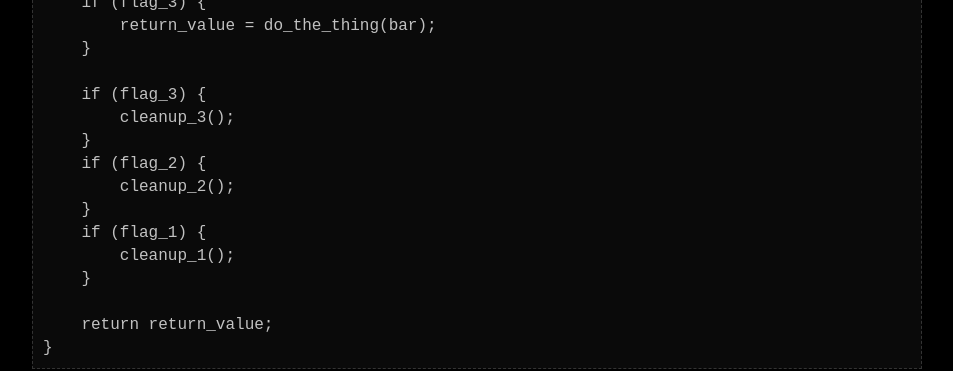
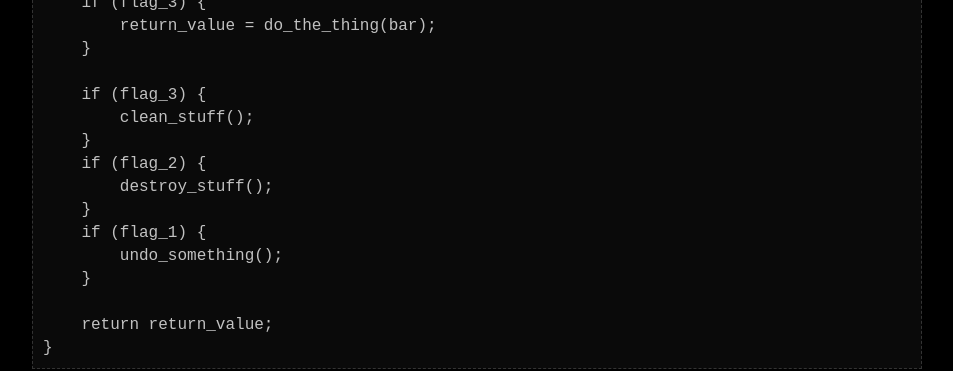
Before and after one commit to Jorenar/blog, a Jekyll site: the page built from _posts/2023-02-26-gotophobia-harmful.md, in a window 1280 px wide and 1400 px high, scrolled down 5745 px. Shown: the part 611-982 px from the top of the window, without its empty margins (163-1116 px from the left). Built offline with Jekyll 4.4.1, drawn with Linux system fonts in a browser that asks for light colours; some of the changed text lies outside the part shown.

Commit message:
deploy: 3274e752a3c7c83091fcaaf667e43471b0757dd4

````diff
--- a/_posts/2023-02-26-gotophobia-harmful.md
+++ b/_posts/2023-02-26-gotophobia-harmful.md
@@ -108,22 +108,22 @@ int* foo(int bar)
     int* return_value = NULL;
 
     if (!do_something(bar)) {
-        goto error_1;
+        goto error_didnt_sth;
     }
     if (!init_stuff(bar)) {
-        goto error_2;
+        goto error_bad_init;
     }
     if (!prepare_stuff(bar)) {
-        goto error_3;
+        goto error_bad_prep;
     }
     return_value = do_the_thing(bar);
 
-error_3:
-    cleanup_3();
-error_2:
-    cleanup_2();
-error_1:
-    cleanup_1();
+error_bad_prep:
+    clean_stuff();
+error_bad_init:
+    destroy_stuff();
+error_didnt_sth:
+    undo_something();
 
     return return_value;
 }
@@ -197,11 +197,11 @@ int* foo(int bar)
             if (prepare_stuff(bar)) {
                 return_value = do_the_thing(bar);
             }
-            cleanup_3();
+            clean_stuff();
         }
-        cleanup_2();
+        destroy_stuff();
     }
-    cleanup_1();
+    undo_something();
 
     return return_value;
 }
@@ -256,24 +256,24 @@ int* foo(int bar)
     int* return_value = NULL;
 
     if (!do_something(bar)) {
-        cleanup_1();
+        undo_something();
         return return_value;
     }
     if (!init_stuff(bar)) {
-        cleanup_2();
-        cleanup_1();
+        destroy_stuff();
+        undo_something();
         return return_value;
     }
     if (!prepare_stuff(bar)) {
-        cleanup_3();
-        cleanup_2();
-        cleanup_1();
+        clean_stuff();
+        destroy_stuff();
+        undo_something();
         return return_value;
     }
 
-    cleanup_3();
-    cleanup_2();
-    cleanup_1();
+    clean_stuff();
+    destroy_stuff();
+    undo_something();
 
     return do_the_thing(bar);
 }
@@ -343,13 +343,13 @@ int* foo(int bar)
     }
 
     if (flag_3) {
-        cleanup_3();
+        clean_stuff();
     }
     if (flag_2) {
-        cleanup_2();
+        destroy_stuff();
     }
     if (flag_1) {
-        cleanup_1();
+        undo_something();
     }
 
     return return_value;
@@ -403,13 +403,13 @@ int foo(int bar)
 
     // Clean up
     if (stuff_prepared) {
-        cleanup_3();
+        clean_stuff();
     }
     if (stuff_inited) {
-        cleanup_2();
+        destroy_stuff();
     }
     if (something_done) {
-        cleanup_1();
+        undo_something();
     }
 
     return return_value;
@@ -510,7 +510,7 @@ static inline int foo_2(int bar)
     if (prepare_stuff(bar)) {
         return_value = do_the_thing(bar);
     }
-    cleanup_3();
+    clean_stuff();
     return return_value;
 }
 
@@ -520,7 +520,7 @@ static inline int foo_1(int bar)
     if (init_stuff(bar)) {
         return_value = foo_2(bar);
     }
-    cleanup_2();
+    destroy_stuff();
     return return_value;
 }
 
@@ -530,7 +530,7 @@ int foo(int bar)
     if (do_something(bar)) {
         return_value = foo_1(bar);
     }
-    cleanup_1();
+    undo_something();
     return return_value;
 }
 ```
@@ -614,11 +614,11 @@ int* foo(int bar)
                 if (!prepare_stuff(bar)) break;
                 return_value = do_the_thing(bar);
             } while (0);
-            cleanup_3();
+            clean_stuff();
         } while (0);
-        cleanup_2();
+        destroy_stuff();
     } while (0);
-    cleanup_1();
+    undo_something();
 
     return return_value;
 }
````
